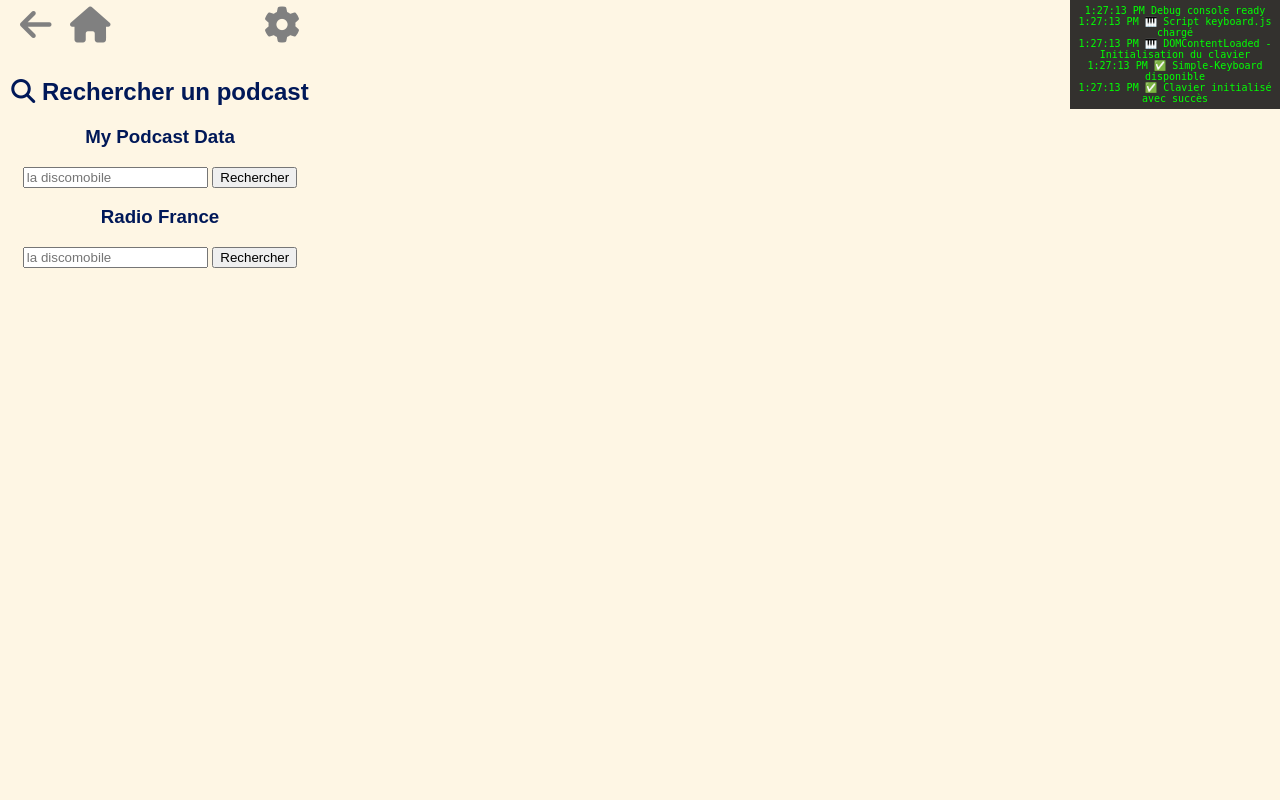
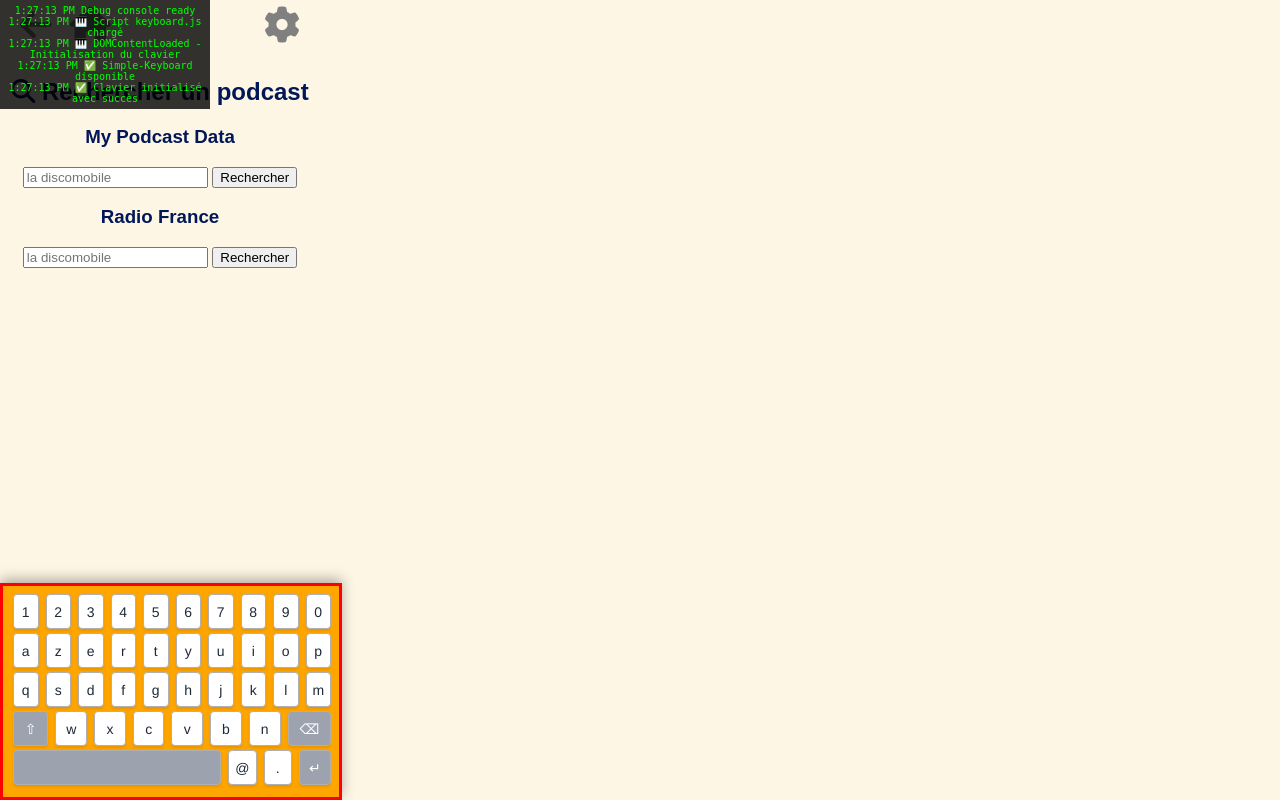
Before and after one commit to Norton-breman/karadoc_kiosk, a Flask app: page /add_podcast in a window 1280 px wide. Run offline with Flask 3, Linux system fonts and the light colour scheme; parts of the project's set-up code (start-up, migrations or seed data) failed here and were passed over; some libraries are stand-ins or nearby versions.

Commit message:
add virtual keyboard

```diff
--- a/templates/base.html
+++ b/templates/base.html
@@ -47,10 +47,10 @@
     </script>
 
     <!-- Debug console visible -->
-    <div id="debug-console" style="position: fixed; top: 0; right: 0; width: 200px; max-height: 300px; background: rgba(0,0,0,0.8); color: lime; font-size: 10px; padding: 5px; overflow-y: auto; z-index: 9999; font-family: monospace;"></div>
+    <div id="debug-console" style="position: fixed; top: 0; left: 0; width: 200px; max-height: 300px; background: rgba(0,0,0,0.8); color: lime; font-size: 10px; padding: 5px; overflow-y: auto; z-index: 9999; font-family: monospace;"></div>
 
-    <!-- Conteneur du clavier virtuel -->
-    <div id="keyboard-container" style="display: none;">
+    <!-- Conteneur du clavier virtuel - TOUJOURS VISIBLE POUR TEST -->
+    <div id="keyboard-container" style="display: block !important; background: orange; border: 3px solid red;">
         <div class="simple-keyboard"></div>
     </div>
 
```
